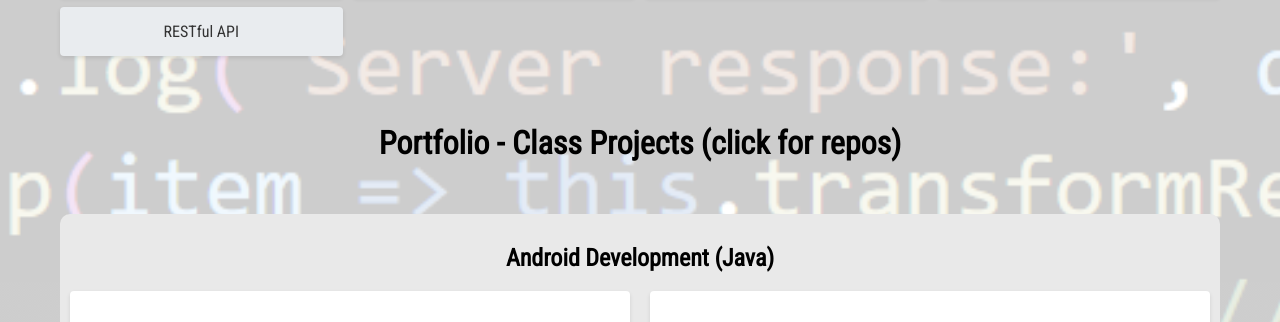
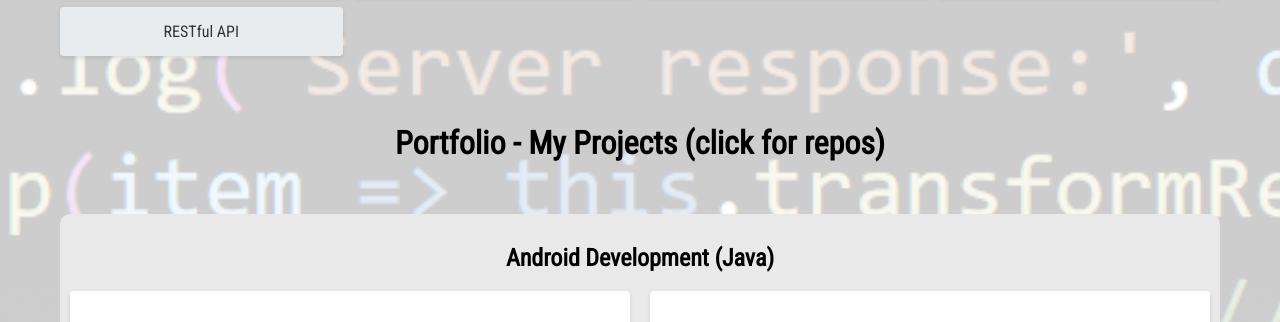
Before and after one commit to zackaryO/Git-Portfolio, a plain HTML site: page index.html in a window 1280 px wide. Shown: the part 973-1295 px from the top of the page. Drawn offline with nearby package versions, Linux system fonts and the light colour scheme.

Commit message:
Update index.html

```diff
--- a/index.html
+++ b/index.html
@@ -79,7 +79,7 @@
         </section>
 
         <section id="portfolio">
-            <h1 class="center">Portfolio - Class Projects (click for repos)</h1>
+            <h1 class="center">Portfolio - My Projects (click for repos)</h1>
             <div class="content portfolio--content">
                 <!-- <p>During my time at Weber State University, I completed several projects...
                     Click the project to view my repo.
```
